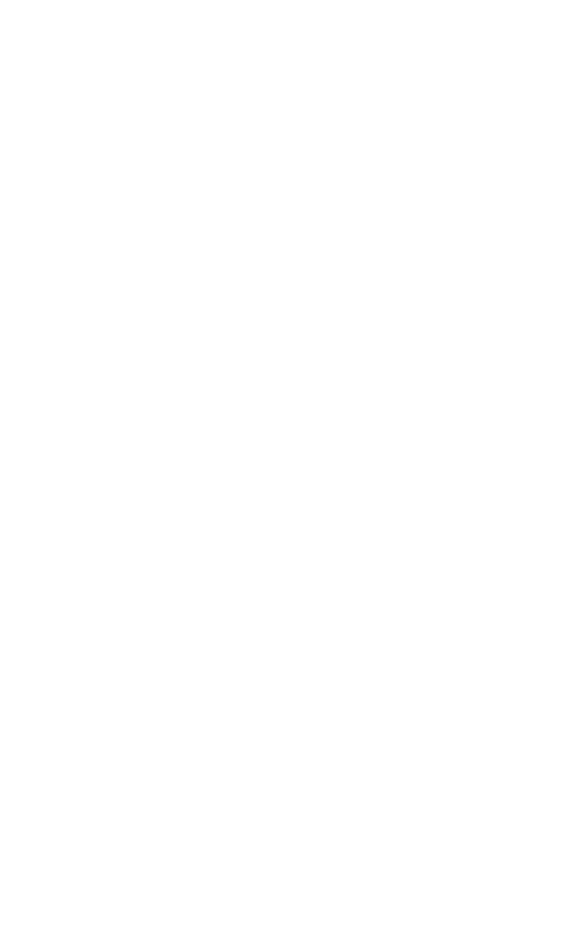
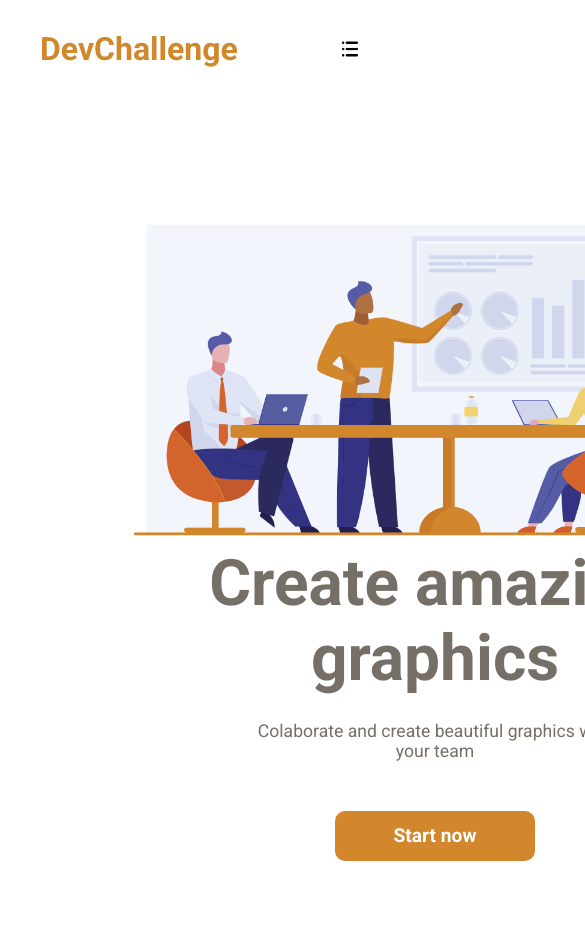
Before and after one commit to PatrickTav/loading-page--Amazing-graph, a plain HTML site: page index.html in a window 390 px wide. Shown: the top 941 px of the page, 585 px wide, since content can reach past the window. Before the commit the page ends 844 px from the top, so only its background shows below. Drawn offline with Linux system fonts and the light colour scheme.

Commit message:
incluir restante da pagina

```diff
--- a/index.html
+++ b/index.html
@@ -5,8 +5,40 @@
     <meta http-equiv="X-UA-Compatible" content="IE=edge">
     <meta name="viewport" content="width=device-width, initial-scale=1.0">
     <title>Desafio Dev Challenge</title>
+    <!--Styles  -->
+    <link rel="stylesheet" href="style/style.css">
+    <!-- Font -->
+    <link rel="preconnect" href="https://fonts.googleapis.com">
+    <link rel="preconnect" href="https://fonts.gstatic.com" crossorigin>
+    <link href="https://fonts.googleapis.com/css2?family=Roboto:ital,wght@0,100;0,300;0,400;0,500;0,700;0,900;1,100;1,500&display=swap" rel="stylesheet">
 </head>
 <body>
+    <header>
 
+            <div class="header">
+                <h2>DevChallenge</h2>
+                <nav>
+                    <ul>
+                        <li><a href="#">Home</a></li>
+                        <li><a href="#">Features</a></li>
+                        <li><a href="#">Contact</a></li>
+                    </ul>
+                </nav>
+                <img src="assets/barra-de-menu.png" alt="">
+            </div>
+                </header>
+                <div class="content">
+                <main>
+            <div class="image">
+                <img src="assets/team.jpg" alt="group-officie.png">
+            </div>
+            <div class="text">
+                <h1>Create amazing graphics</h1>
+                <h2>Colaborate and create beautiful graphics whit <br> your team</h2>
+                <button class="button">Start now</button>
+            </div>
+        </div>
+
+    </main>
 </body>
 </html>
--- /dev/null
+++ b/style/style.css
@@ -0,0 +1,169 @@
+*{
+    margin: 0;
+    padding: 0;
+    box-sizing: border-box;
+    font-family: 'Roboto', sans-serif;
+    font-size: 16px;
+}
+body{
+    max-width: 1344px;
+    margin: auto;
+    overflow: hidden;
+}
+header{
+    width: 100vw;
+}
+.header img{
+    display: none;
+}
+.header{
+    display: flex;
+    justify-content: space-between;
+    align-items: center;
+    padding: 30px;
+    font-size: 16px;
+    max-width:1300px ;
+
+}
+.header h2{
+    color: #D2872C;
+    padding-left: 10px;
+    font-size:2em;
+    cursor: pointer;
+}
+.header li, a {
+    display:inline;
+    list-style: none;
+    text-decoration: none;
+    color: #766F68;
+    font-weight: 500;
+    padding-right: 20px;
+    font-size: 1.2em;
+
+}
+.header li, a:hover {
+    color: #D2872C;
+
+}
+.image img{
+    width: 800px;
+    position: relative;
+    right: 70px;
+    float: right;
+    top:100px;
+}
+
+ .text{
+    color: #766F68;
+    padding: 80px;
+    padding-left: 150px;
+    max-width: 1000px;
+    position: absolute;
+
+}
+.text h1{
+    font-size: 5em;
+}
+.text h2{
+    margin-top: 25px;
+    font-size: 1.5em;
+    font-weight: 400;
+}
+.text .button{
+    margin-top:50px;
+    width: 200px;
+    height: 50px;
+    color: #fff;
+    background-color: #D2872C;
+    border: none;
+    border-radius: 10px;
+    font-weight: 600;
+    font-size: 1.2em;
+    cursor: pointer;
+}
+
+@media screen and (max-width: 1396px){
+    .image img{
+        width: 600px;
+        position: relative;
+        right: 70px;
+        top:100px;
+    }
+}
+
+@media screen and (max-width: 1240px){
+    .text h1{
+        font-size: 5em;
+    }
+    .text h2{
+        margin-top: 25px;
+        font-size: 1.2em;
+        font-weight: 400;
+    }
+    .text .button{
+        margin-top:50px;
+        width: 200px;
+        height: 50px;
+        color: #fff;
+        background-color: #D2872C;
+        border: none;
+        border-radius: 10px;
+        font-weight: 600;
+        font-size: 1.2em;
+        cursor: pointer;
+    }
+}
+@media screen and (max-width: 1160px){
+    .text{
+        width: 800px;
+    }
+    .text h1{
+        font-size: 4em;
+    }
+    .text h2{
+        margin-top: 25px;
+        font-size: 1.1em;
+        font-weight: 400;
+    }
+    .text .button{
+        margin-top:50px;
+        width: 200px;
+        height: 50px;
+        color: #fff;
+        background-color: #D2872C;
+        border: none;
+        border-radius: 10px;
+        font-weight: 600;
+        font-size: 1.2em;
+        cursor: pointer;
+    }
+}
+@media screen and (max-width: 1100px){
+
+   body{
+       max-width: 1000px;
+   }
+    .content{
+
+       display: flex;
+       flex-direction: column;
+       justify-content: center;
+       text-align: center;
+       margin: auto;
+   }
+   .image img{
+       float: none;
+       margin-left: 190px;
+   }
+   header{
+       width: 100%;
+   }
+   .header ul{
+       display: none;
+   }
+   .header img{
+       display: block;
+       width: 20px;
+   }
+
+}
```
Also changed, not shown: assets/barra-de-menu.png (added).
